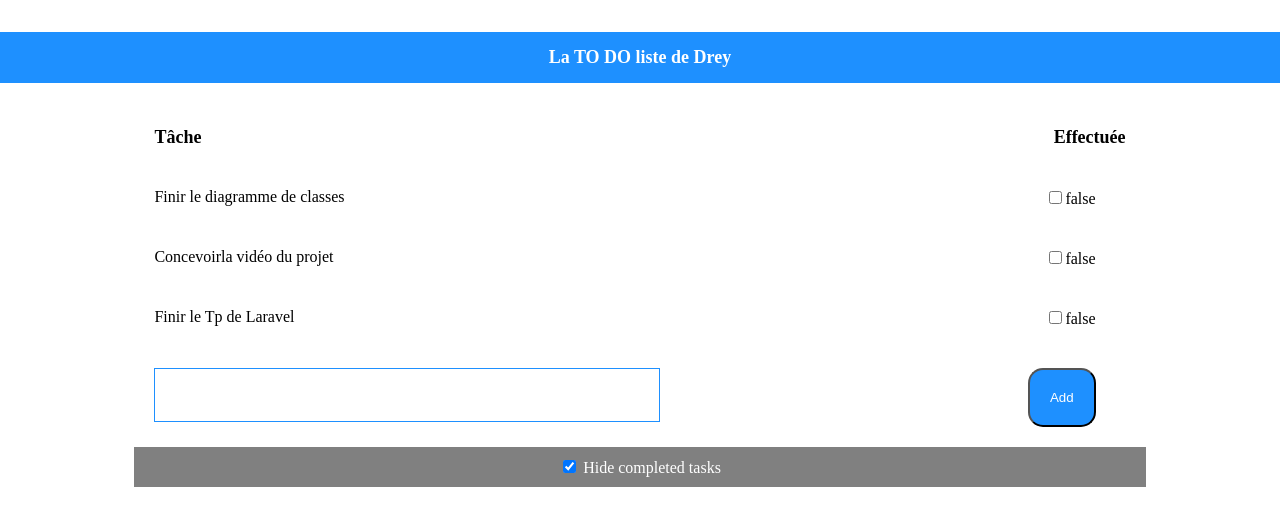
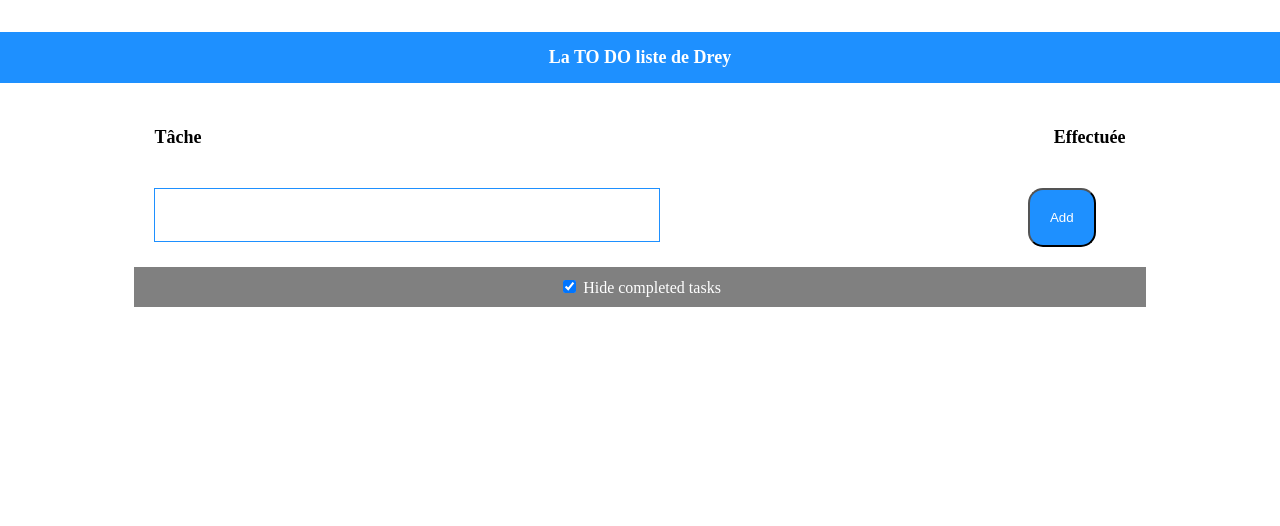
Before and after one commit to Dreykovic/todo-vuejs, a Vue app: page / in a window 1280 px wide. Shown: the top 526 px of the page. Built offline with nearby package versions, Linux system fonts and the light colour scheme.

Commit message:
ajout de la persistence des données

```diff
--- a/package.json
+++ b/package.json
@@ -17,6 +17,7 @@
     "@vue/cli-plugin-babel": "~5.0.0",
     "@vue/cli-plugin-eslint": "~5.0.0",
     "@vue/cli-service": "~5.0.0",
+    "@vue/devtools": "^6.5.0",
     "eslint": "^7.32.0",
     "eslint-plugin-vue": "^8.0.3",
     "vue-template-compiler": "^2.6.14"
--- a/src/App.vue
+++ b/src/App.vue
@@ -18,7 +18,11 @@
       </div>
       <div class="ligne">
         <div class="add colonne-1">
-          <input v-model="newItemText" class="input-task" v-on:keyup.enter="addNewTodo"/>
+          <input
+            v-model="newItemText"
+            class="input-task"
+            v-on:keyup.enter="addNewTodo"
+          />
         </div>
         <div class="colonne-2">
           <button class="btn-add-task" v-on:click="addNewTodo">Add</button>
@@ -40,11 +44,12 @@ export default {
     return {
       nom: "Drey",
       tasks: [
-        { action: "Finir le diagramme de classes", faite: false },
-        { action: "Concevoirla vidéo du projet", faite: false },
-        { action: "Debogger le code", faite: true },
-        { action: "Finir le Tp de Laravel", faite: false },
+        // { action: "Finir le diagramme de classes", faite: false },
+        // { action: "Concevoirla vidéo du projet", faite: false },
+        // { action: "Debogger le code", faite: true },
+        // { action: "Finir le Tp de Laravel", faite: false },
       ],
+      // tasks:
       hideCompleted: true,
       newItemText: "",
     };
@@ -59,8 +64,15 @@ export default {
   methods: {
     addNewTodo() {
       this.tasks.push({ action: this.newItemText, faite: false });
+      localStorage.setItem("todos", JSON.stringify(this.tasks));
       this.newItemText = "";
     },
+  },
+  created() {
+    let donnes = localStorage.getItem("todos");
+    if (donnes != null) {
+      this.tasks = JSON.parse(donnes);
+    }
   },
 };
 </script>
@@ -88,7 +100,6 @@ export default {
   padding: auto 50px;
   width: 80%;
 }
-
 
 .ligne {
   display: flex;
@@ -120,14 +131,14 @@ export default {
 /* .add.colonne-1{
   width: 50%;
 } */
-.input-task{
+.input-task {
   border: solid dodgerblue 1px;
   height: 50px;
   width: 500px;
   font-size: larger;
   caret-color: blue;
 }
-.btn-add-task{
+.btn-add-task {
   color: white;
   background: dodgerblue;
   border-radius: 15px;
```
Also changed, not shown: 1 other file (tests, documents, lock files or other folders).
